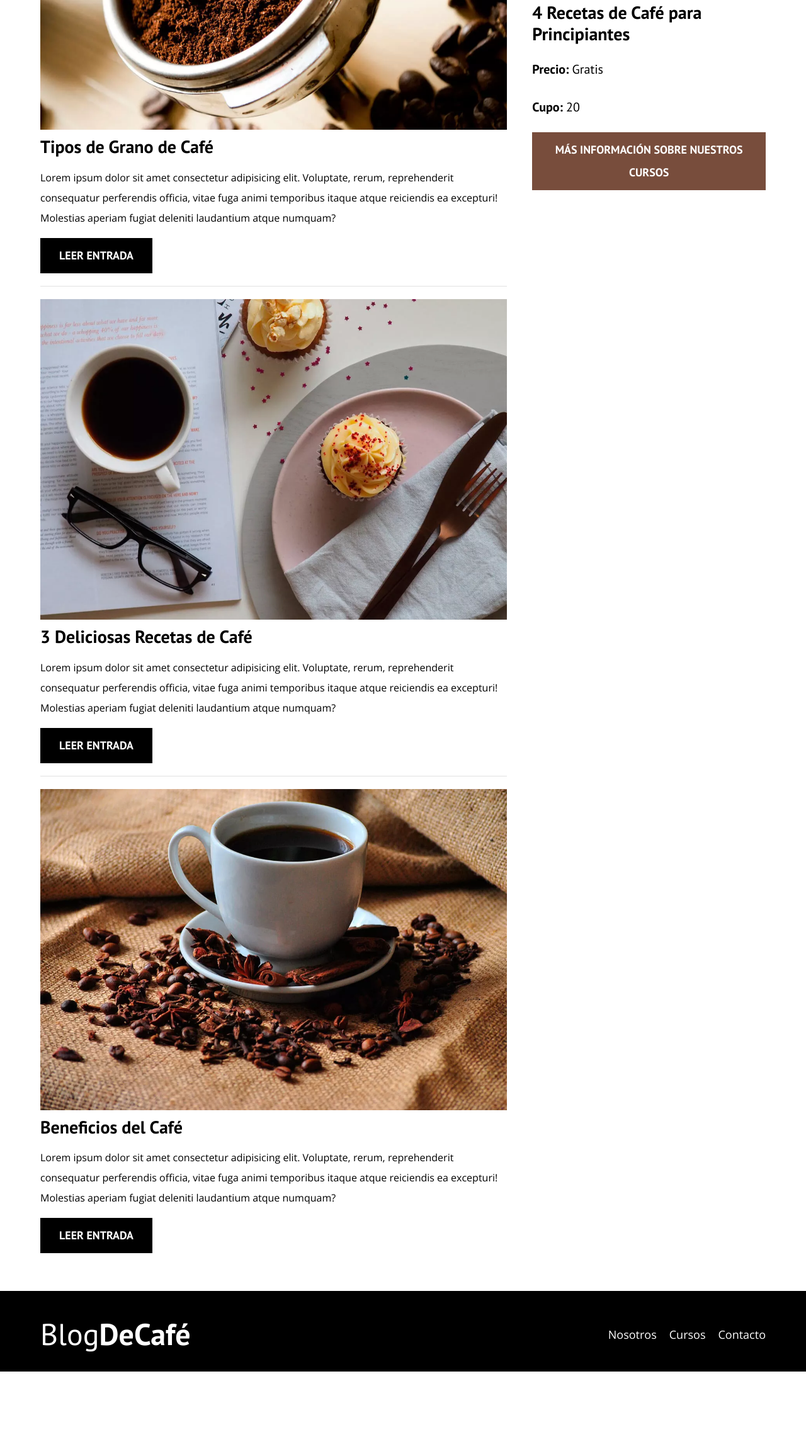
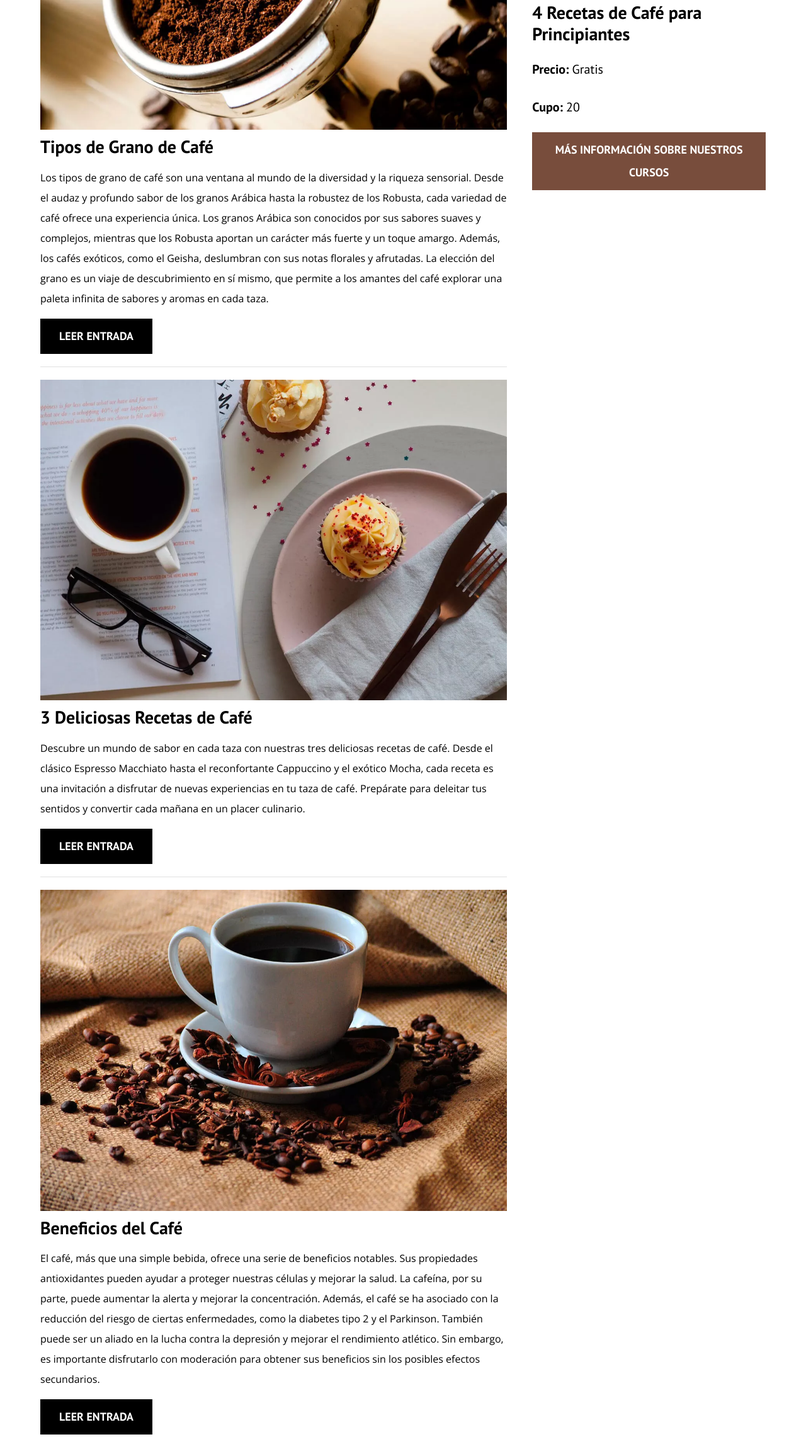
Before and after one commit to Pablopereyradev/Blog-de-cafe, a plain HTML site: page index.html in a window 1280 px wide. Shown: the part 1006-3307 px from the top of the page at 63% size. Before the commit the page ends 3184 px from the top, so only its background shows below. Drawn offline with nearby package versions, Linux system fonts and the light colour scheme.

Commit message:
Se agrego descripcion e icono de cafe

```diff
--- a/index.html
+++ b/index.html
@@ -1,5 +1,6 @@
 <!DOCTYPE html>
 <html lang="en">
+<link rel="icon" href="img/cafe-icono.png">
 <head>
     <meta charset="UTF-8">
     <meta name="viewport" content="width=device-width, initial-scale=1.0">
@@ -57,7 +58,7 @@
 
                 <div class="entrada__contenido">
                     <h4 class="no-margin">Tipos de Grano de Café</h4>
-                    <p>Lorem ipsum dolor sit amet consectetur adipisicing elit. Voluptate, rerum, reprehenderit consequatur perferendis officia, vitae fuga animi temporibus itaque atque reiciendis ea excepturi! Molestias aperiam fugiat deleniti laudantium atque numquam?</p>
+                    <p>Los tipos de grano de café son una ventana al mundo de la diversidad y la riqueza sensorial. Desde el audaz y profundo sabor de los granos Arábica hasta la robustez de los Robusta, cada variedad de café ofrece una experiencia única. Los granos Arábica son conocidos por sus sabores suaves y complejos, mientras que los Robusta aportan un carácter más fuerte y un toque amargo. Además, los cafés exóticos, como el Geisha, deslumbran con sus notas florales y afrutadas. La elección del grano es un viaje de descubrimiento en sí mismo, que permite a los amantes del café explorar una paleta infinita de sabores y aromas en cada taza.</p>
                     <a href="entrada.html" class="boton boton--primario">Leer Entrada</a>
                 </div>
             </article>
@@ -72,7 +73,7 @@
 
                 <div class="entrada__contenido">
                     <h4 class="no-margin">3 Deliciosas Recetas de Café</h4>
-                    <p>Lorem ipsum dolor sit amet consectetur adipisicing elit. Voluptate, rerum, reprehenderit consequatur perferendis officia, vitae fuga animi temporibus itaque atque reiciendis ea excepturi! Molestias aperiam fugiat deleniti laudantium atque numquam?</p>
+                    <p>Descubre un mundo de sabor en cada taza con nuestras tres deliciosas recetas de café. Desde el clásico Espresso Macchiato hasta el reconfortante Cappuccino y el exótico Mocha, cada receta es una invitación a disfrutar de nuevas experiencias en tu taza de café. Prepárate para deleitar tus sentidos y convertir cada mañana en un placer culinario.</p>
                     <a href="entrada.html" class="boton boton--primario">Leer Entrada</a>
                 </div>
             </article>
@@ -87,7 +88,7 @@
 
                 <div class="entrada__contenido">
                     <h4 class="no-margin">Beneficios del Café</h4>
-                    <p>Lorem ipsum dolor sit amet consectetur adipisicing elit. Voluptate, rerum, reprehenderit consequatur perferendis officia, vitae fuga animi temporibus itaque atque reiciendis ea excepturi! Molestias aperiam fugiat deleniti laudantium atque numquam?</p>
+                    <p>El café, más que una simple bebida, ofrece una serie de beneficios notables. Sus propiedades antioxidantes pueden ayudar a proteger nuestras células y mejorar la salud. La cafeína, por su parte, puede aumentar la alerta y mejorar la concentración. Además, el café se ha asociado con la reducción del riesgo de ciertas enfermedades, como la diabetes tipo 2 y el Parkinson. También puede ser un aliado en la lucha contra la depresión y mejorar el rendimiento atlético. Sin embargo, es importante disfrutarlo con moderación para obtener sus beneficios sin los posibles efectos secundarios.</p>
                     <a href="entrada.html" class="boton boton--primario">Leer Entrada</a>
                 </div>
             </article>
```
Also changed, not shown: cursos.html (+2 -2 lines), img/cafe-icono.png (added), 1 other file.
